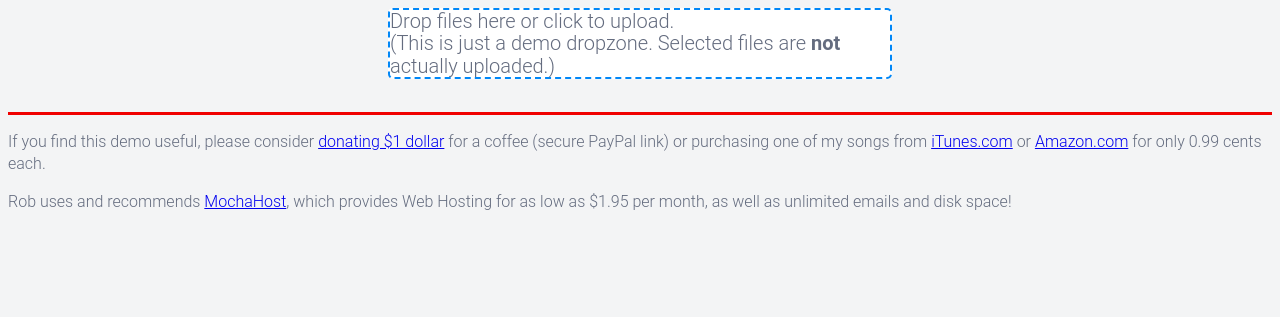
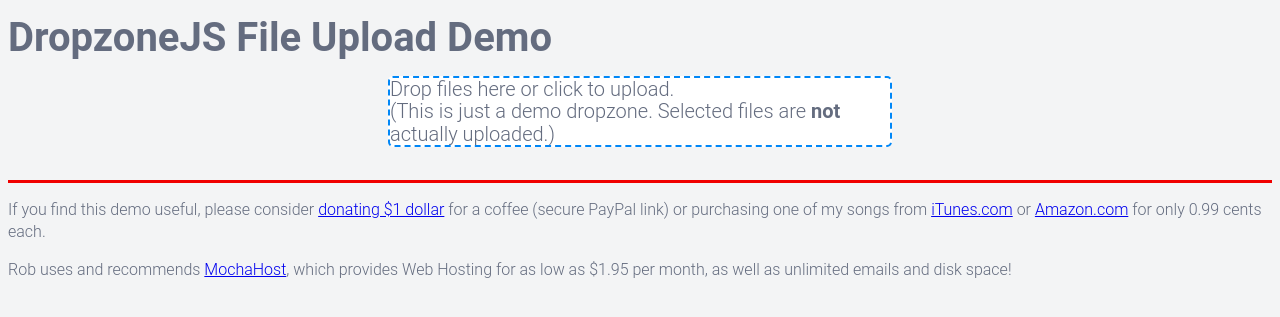
Before and after one commit to PhiHuyHoang/custom-dropbox, a Flask app: page /upload in a window 1280 px wide. Shown: the top 317 px of the page. Run offline with Flask 2, Linux system fonts and the light colour scheme; the visitor is signed in with stand-in values (Sample User, id 1).

Commit message:
heroku add

```diff
--- a/templates/choose2.html
+++ b/templates/choose2.html
@@ -7,6 +7,7 @@
   <link rel="stylesheet" href="{{ url_for('static', filename='css/choose2.css') }}">
 </head>
 <body>
+    <h1>DropzoneJS File Upload Demo</h1>
     <SECTION>
       <DIV id="dropzone">
         <FORM class="dropzone needsclick" id="demo-upload" action="/upload">
@@ -18,6 +19,7 @@
         </FORM>
       </DIV>
     </SECTION>
+
     <br/>
     <hr size="3" noshade color="#F00000">
 
@@ -56,6 +58,9 @@ data-dz-uploadprogress=""></SPAN></DIV>
           </g>
       </svg>
     </div>
+
+
+
 <script>
     var dropzone = new Dropzone('#demo-upload', {
   previewTemplate: document.querySelector('#preview-template').innerHTML,
```
Lines whose indentation alone changed are shown as unchanged.
